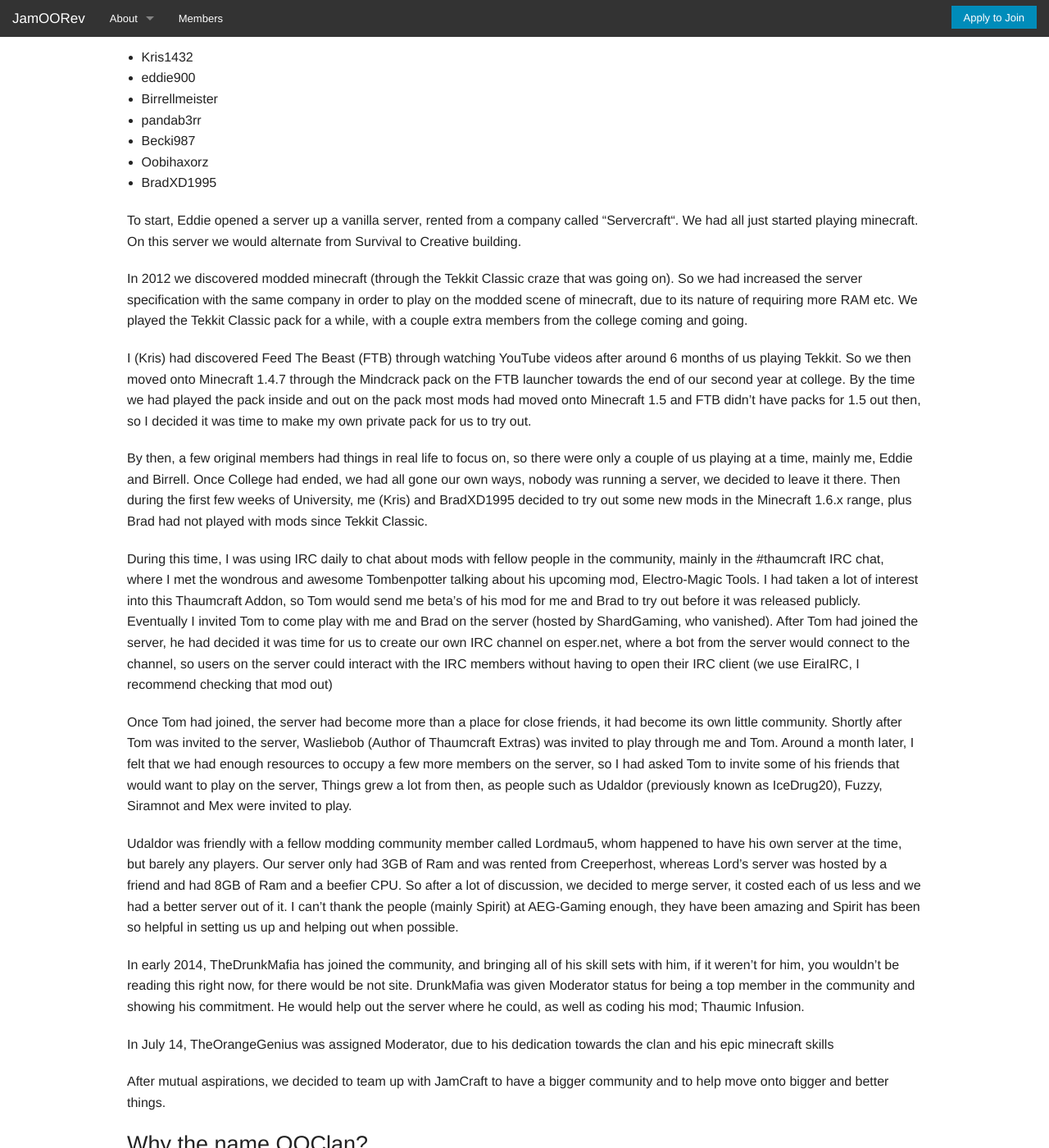
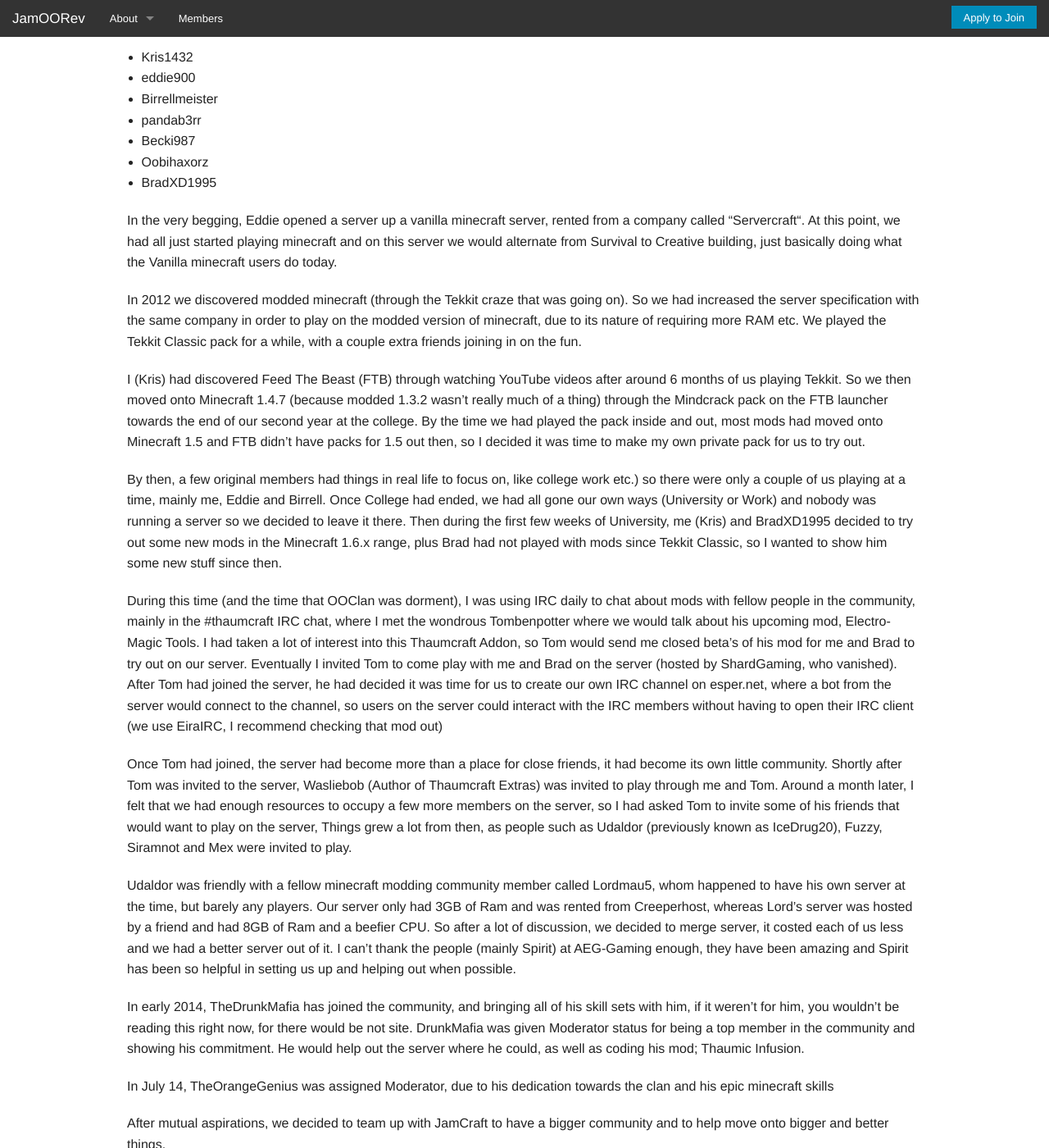
Before and after one commit to JamOORev/Website, a Jekyll site: the page built from about-ooclan.md, in a window 1280 px wide and 1400 px high, scrolled down 195 px. Shown: the whole window at 82% size. Built offline with Jekyll 4.4.1, drawn with Linux system fonts in a browser that asks for light colours.

Commit message:
saving changes so far.

```diff
--- a/about-ooclan.md
+++ b/about-ooclan.md
@@ -15,19 +15,19 @@ The OOClan was created in 2011, as a community of 7 members who were all friends
 - Oobihaxorz
 - BradXD1995
 
-To start, Eddie opened a server up a vanilla server, rented from a company called “Servercraft“. We had all just started playing minecraft. On this server we would alternate from Survival to Creative building.
+In the very begging, Eddie opened a server up a vanilla minecraft server, rented from a company called “Servercraft“. At this point, we had all just started playing minecraft and on this server we would alternate from Survival to Creative building, just basically doing what the Vanilla minecraft users do today.
 
-In 2012 we discovered modded minecraft (through the Tekkit Classic craze that was going on).  So we had increased the server specification with the same company in order to play on the modded scene of minecraft, due to its nature of requiring more RAM etc. We played the Tekkit Classic pack for a while, with a couple extra members from the college coming and going.
+In 2012 we discovered modded minecraft (through the Tekkit craze that was going on).  So we had increased the server specification with the same company in order to play on the modded version of minecraft, due to its nature of requiring more RAM etc. We played the Tekkit Classic pack for a while, with a couple extra friends joining in on the fun.
 
-I (Kris) had discovered Feed The Beast (FTB) through watching YouTube videos after around 6 months of us playing Tekkit. So we then moved onto Minecraft 1.4.7 through the Mindcrack pack on the FTB launcher towards the end of our second year at college. By the time we had played the pack inside and out on the pack most mods had moved onto Minecraft 1.5 and FTB didn’t have packs for 1.5 out then, so I decided it was time to make my own private pack for us to try out.
+I (Kris) had discovered Feed The Beast (FTB) through watching YouTube videos after around 6 months of us playing Tekkit. So we then moved onto Minecraft 1.4.7 (because modded 1.3.2 wasn't really much of a thing) through the Mindcrack pack on the FTB launcher towards the end of our second year at the college. By the time we had played the pack inside and out, most mods had moved onto Minecraft 1.5 and FTB didn’t have packs for 1.5 out then, so I decided it was time to make my own private pack for us to try out.
 
-By then, a few original members had things in real life to focus on, so there were only a couple of us playing at a time, mainly me, Eddie and Birrell. Once College had ended, we had all gone our own ways, nobody was running a server, we decided to leave it there. Then during the first few weeks of University, me (Kris) and BradXD1995 decided to try out some new mods in the Minecraft 1.6.x range, plus Brad had not played with mods since Tekkit Classic.
+By then, a few original members had things in real life to focus on, like college work etc.) so there were only a couple of us playing at a time, mainly me, Eddie and Birrell. Once College had ended, we had all gone our own ways (University or Work) and nobody was running a server so we decided to leave it there. Then during the first few weeks of University, me (Kris) and BradXD1995 decided to try out some new mods in the Minecraft 1.6.x range, plus Brad had not played with mods since Tekkit Classic, so I wanted to show him some new stuff since then.
 
-During this time, I was using IRC daily to chat about mods with fellow people in the community, mainly in the #thaumcraft IRC chat, where I met the wondrous and awesome Tombenpotter talking about his upcoming mod, Electro-Magic Tools. I had taken a lot of interest into this Thaumcraft Addon, so Tom would send me beta’s of his mod for me and Brad to try out before it was released publicly. Eventually I invited Tom to come play with me and Brad on the server (hosted by ShardGaming, who vanished). After Tom had joined the server, he had decided it was time for us to create our own IRC channel on esper.net, where a bot from the server would connect to the channel, so users on the server could interact with the IRC members without having to open their IRC client (we use EiraIRC, I recommend checking that mod out)
+During this time (and the time that OOClan was dorment), I was using IRC daily to chat about mods with fellow people in the community, mainly in the #thaumcraft IRC chat, where I met the wondrous Tombenpotter where we would talk about his upcoming mod, Electro-Magic Tools. I had taken a lot of interest into this Thaumcraft Addon, so Tom would send me closed beta’s of his mod for me and Brad to try out on our server. Eventually I invited Tom to come play with me and Brad on the server (hosted by ShardGaming, who vanished). After Tom had joined the server, he had decided it was time for us to create our own IRC channel on esper.net, where a bot from the server would connect to the channel, so users on the server could interact with the IRC members without having to open their IRC client (we use EiraIRC, I recommend checking that mod out)
 
 Once Tom had joined, the server had become more than a place for close friends, it had become its own little community. Shortly after Tom was invited to the server, Wasliebob (Author of Thaumcraft Extras) was invited to play through me and Tom. Around a month later, I felt that we had enough resources to occupy a few more members on the server, so I had asked Tom to invite some of his friends that would want to play on the server, Things grew a lot from then, as people such as Udaldor (previously known as IceDrug20), Fuzzy, Siramnot and Mex were invited to play.
 
-Udaldor was friendly with a fellow modding community member called Lordmau5, whom happened to have his own server at the time, but barely any players. Our server only had 3GB of Ram and was rented from Creeperhost, whereas Lord’s server was hosted by a friend and had 8GB of Ram and a beefier CPU. So after a lot of discussion, we decided to merge server, it costed each of us less and we had a better server out of it. I can’t thank the people (mainly Spirit) at AEG-Gaming enough, they have been amazing and Spirit has been so helpful in setting us up and helping out when possible.
+Udaldor was friendly with a fellow minecraft modding community member called Lordmau5, whom happened to have his own server at the time, but barely any players. Our server only had 3GB of Ram and was rented from Creeperhost, whereas Lord’s server was hosted by a friend and had 8GB of Ram and a beefier CPU. So after a lot of discussion, we decided to merge server, it costed each of us less and we had a better server out of it. I can’t thank the people (mainly Spirit) at AEG-Gaming enough, they have been amazing and Spirit has been so helpful in setting us up and helping out when possible.
 
 In early 2014, TheDrunkMafia has joined the community, and bringing all of his skill sets with him, if it weren’t for him, you wouldn’t be reading this right now, for there would be not site. DrunkMafia was given Moderator status for being a top member in the community and showing his commitment. He would help out the server where he could, as well as coding his mod; Thaumic Infusion.
 
```
